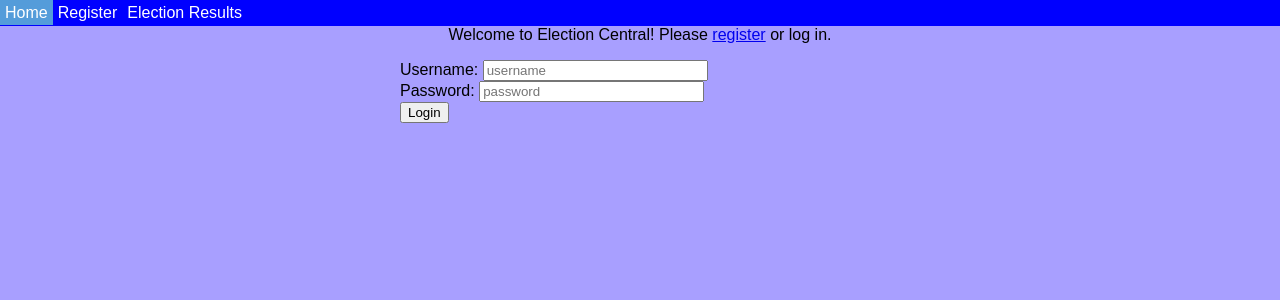
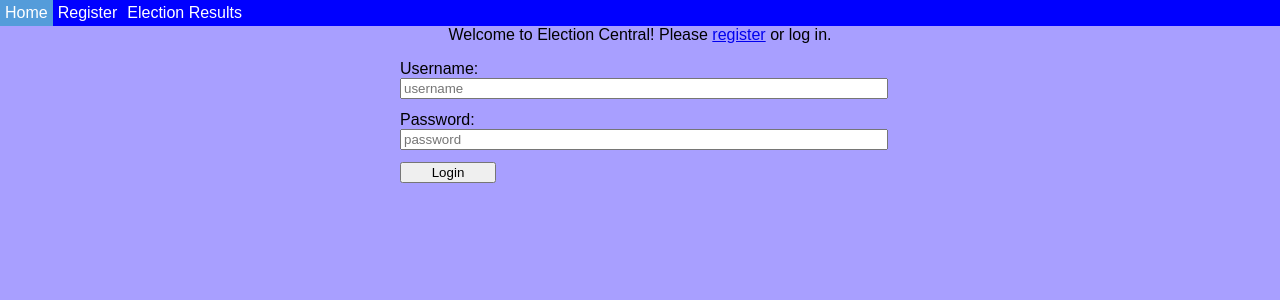
Before and after one commit to bigshebang/virtual_election_booth, a Python web app: template voting/templates/index.html in a window 1280 px wide. Shown: the top 300 px of the page. Run offline with Jinja, Linux system fonts and the light colour scheme; the template is opened without the code that fills it, so the values that code supplies are empty.

Commit message:
More styling changes

```diff
--- a/voting/static/css/style.css
+++ b/voting/static/css/style.css
@@ -52,6 +52,7 @@ nav a{
 
 a:hover{
 	background-color: #9203ff;
+	border-bottom: 1px solid #9203ff;
 }
 
 main{
@@ -61,6 +62,7 @@ main{
 div.row{
 	max-width: 50%;
 	margin: auto;
+	margin-top: 12px;
 }
 
 div.form{
@@ -74,4 +76,13 @@ p{
 
 li.active > a{
 	background-color: #549cda;
+	border-bottom: 1px solid #549cda;
 }
+
+input[type='text'], input[type='password']{
+	width: 100%;
+}
+
+input[type='submit']{
+	width: 20%;
+}
```
